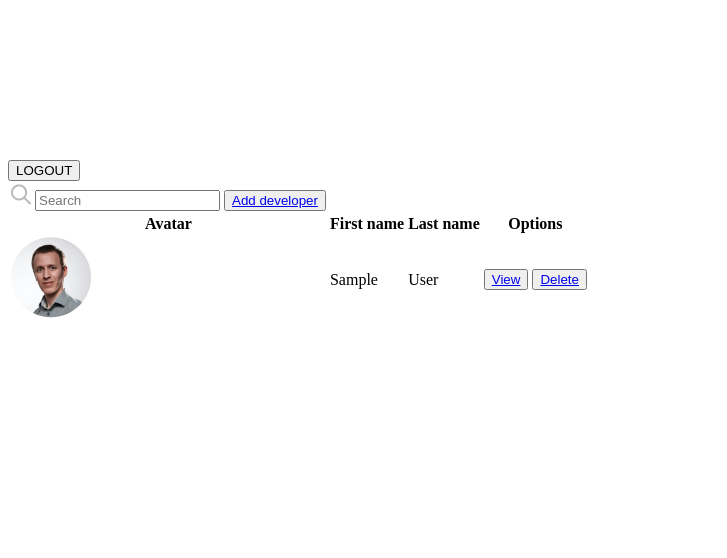
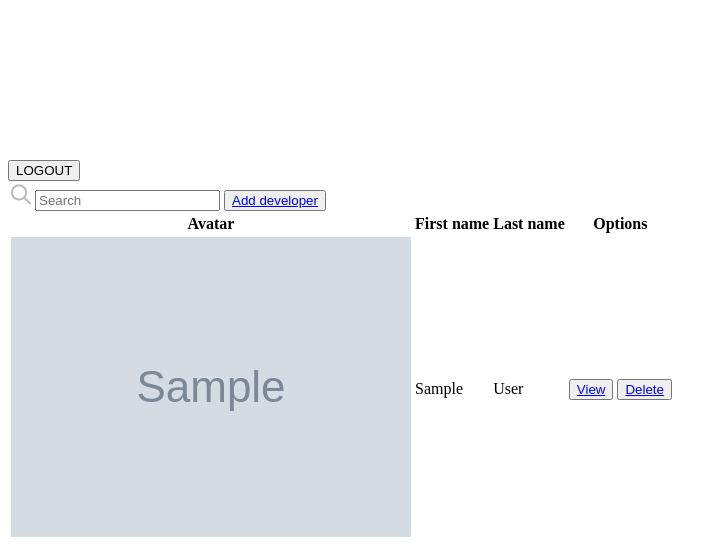
Before and after one commit to stefankilibarda/symfony-dashboard, a Symfony app: template templates/dashboard/index.html.twig in a window 1280 px wide. Shown: the top 558 px of the page, without its empty margins (0-727 px from the left). Run offline with Twig, Linux system fonts and the light colour scheme; the template is opened without the code that fills it: most values are stand-ins (such as "Sample title", 1, 10 or a date in 2020); grey boxes marked "Sample" are stand-in pictures; some libraries are stand-ins or nearby versions.

Commit message:
clients images fix

```diff
--- a/templates/dashboard/index.html.twig
+++ b/templates/dashboard/index.html.twig
@@ -20,7 +20,7 @@
                     </tr>
                     <tr>
                     {% for user in users %}
-                        <td class="first-child"><img src="{{ asset('images/profile_picture_2.png') }}" alt="User profile picture"></td>
+                        <td class="first-child"><img src="{{ user.getAvatarPath }}" alt="User profile picture"></td>
                         <td class="second-child">{{ user.getFirstName() }}</td>
                         <td class="third-child">{{ user.getLastName() }}</td>
                         <td>
```
